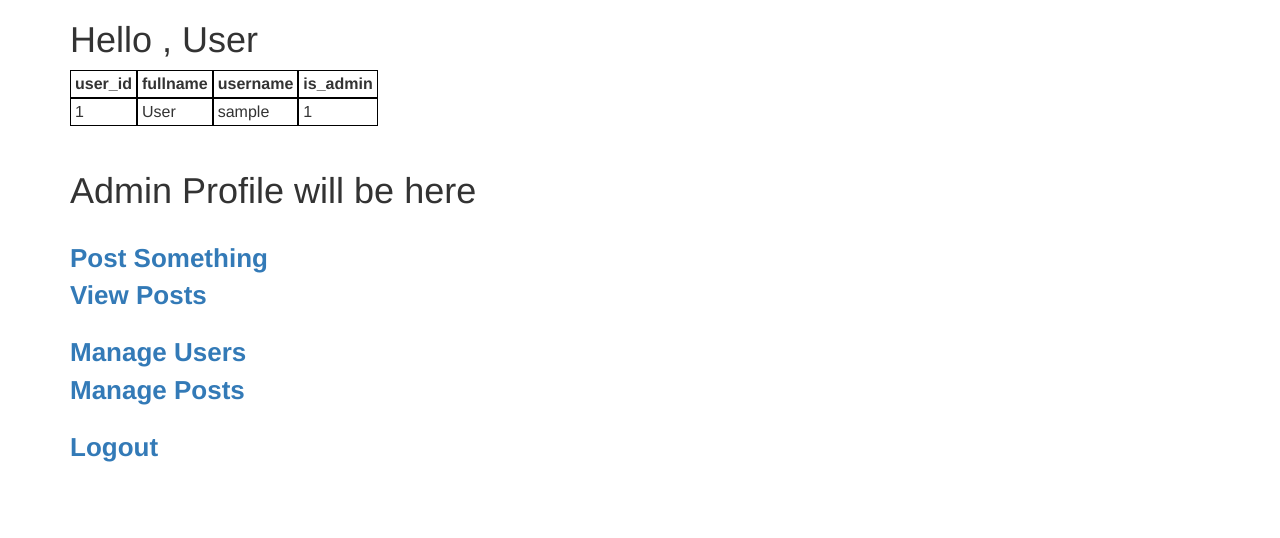
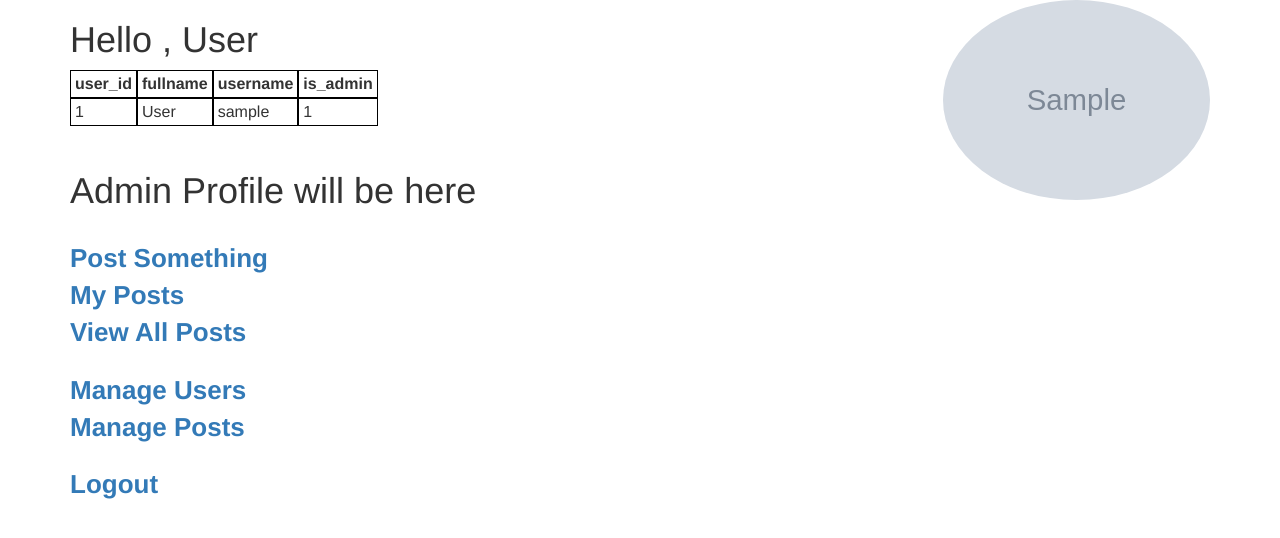
Before and after one commit to MNaguib2611/posts, a PHP site: page /profileadmin.php in a window 1280 px wide. Shown: the top 538 px of the page. Run offline with PHP 8.4, Linux system fonts and the light colour scheme; the visitor is signed in with stand-in values (Sample User, id 1); tables that the repository leaves empty or names only in its code hold one stand-in row (values such as "Sample post"); grey boxes marked "Sample" are stand-in pictures.

Commit message:
adding profile pic code

```diff
--- a/profileadmin.php
+++ b/profileadmin.php
@@ -10,9 +10,12 @@ if (isset($_SESSION['username'])) {
   $_SESSION['fullname'] = $data[0]['fullname'];
   $_SESSION['iduser'] =  $data[0]['iduser'];
   $_SESSION['is_admin'] =  $data[0]['is_admin'];
+  $_SESSION['profile_pic'] =  $data[0]['profile_pic'];
   $fullname = $_SESSION['fullname'];
   $is_admin =$_SESSION['is_admin'];
   $iduser = $_SESSION['iduser'];
+  $picprofile = $_SESSION['profile_pic'];
+  echo "<img id='profilepic' src='images/$picprofile'>";
   if ($is_admin == 0) {
     header("location:profileenduser.php");
   }else{
@@ -52,13 +55,19 @@ if (isset($_SESSION['username'])) {
     border-collapse: separate !important;
     margin-bottom: 5px !important;
 	}
+  img {
+    height: 200px;
+    float: right;
+    border-radius: 50%;
+  }
  </style>
  <body class="container">
   <h1>Admin Profile will be here</h1><br>
    <a href="links/posts.php">Post Something</a><br>
- <a href="links/comments.php">View Posts</a><br><br>
+   <a href="links/myposts.php">My Posts</a><br>
+ <a href="links/comments.php">View All Posts</a><br><br>
   <a href="links/manageusers.php">Manage Users</a><br>
-  <a href="links/manageusers.php">Manage Posts</a><br><br>
+  <a href="links/manageposts.php">Manage Posts</a><br><br>
 
   <a href="links/logout.php">Logout</a>
 
```
Also changed, not shown: links/manageusers.php (+8 -4 lines), profileenduser.php (+10 -6 lines), images/ag1995.jpg (added), images/ak1994.jpg (added), images/mg1993.jpg (added), images/mm1999.jpg (added), images/mn2611.jpg (added), images/ms2000.jpg (added), images/mw1991.jpg (added), links/myposts.php (added).
